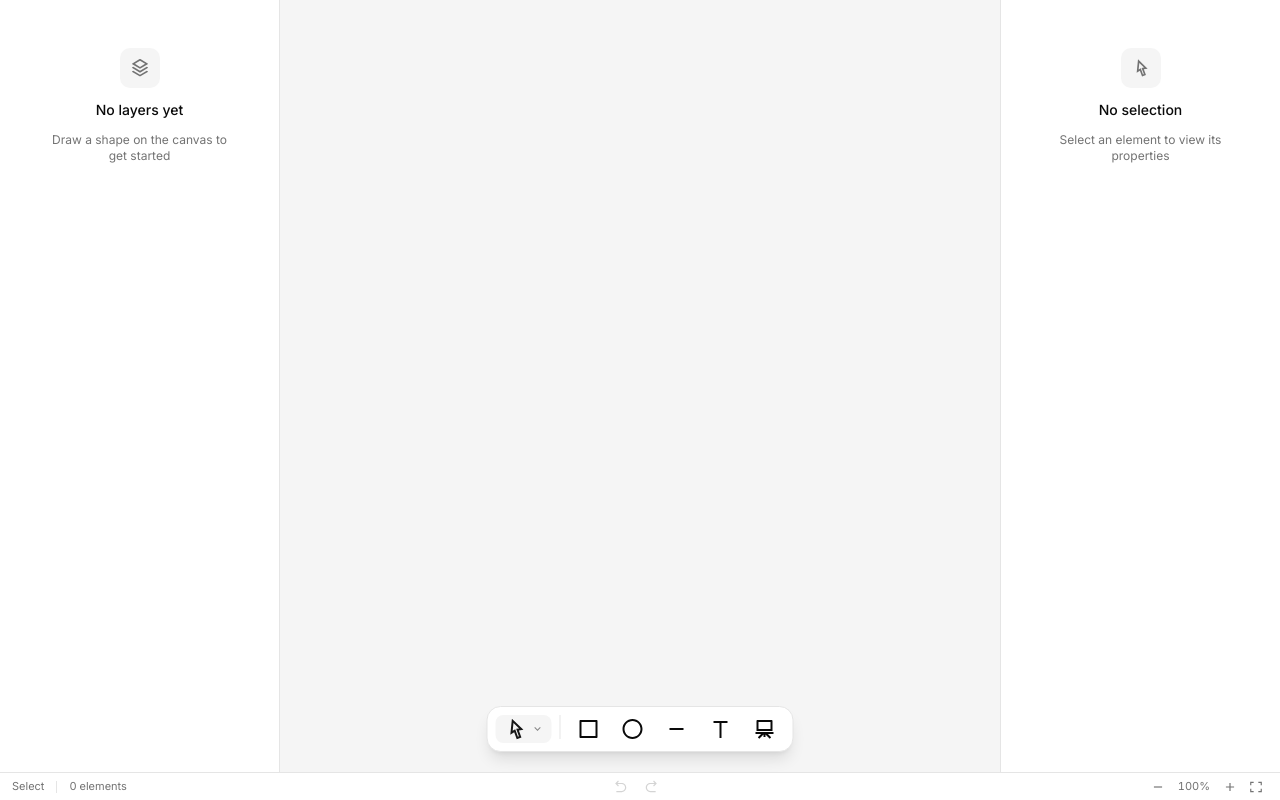
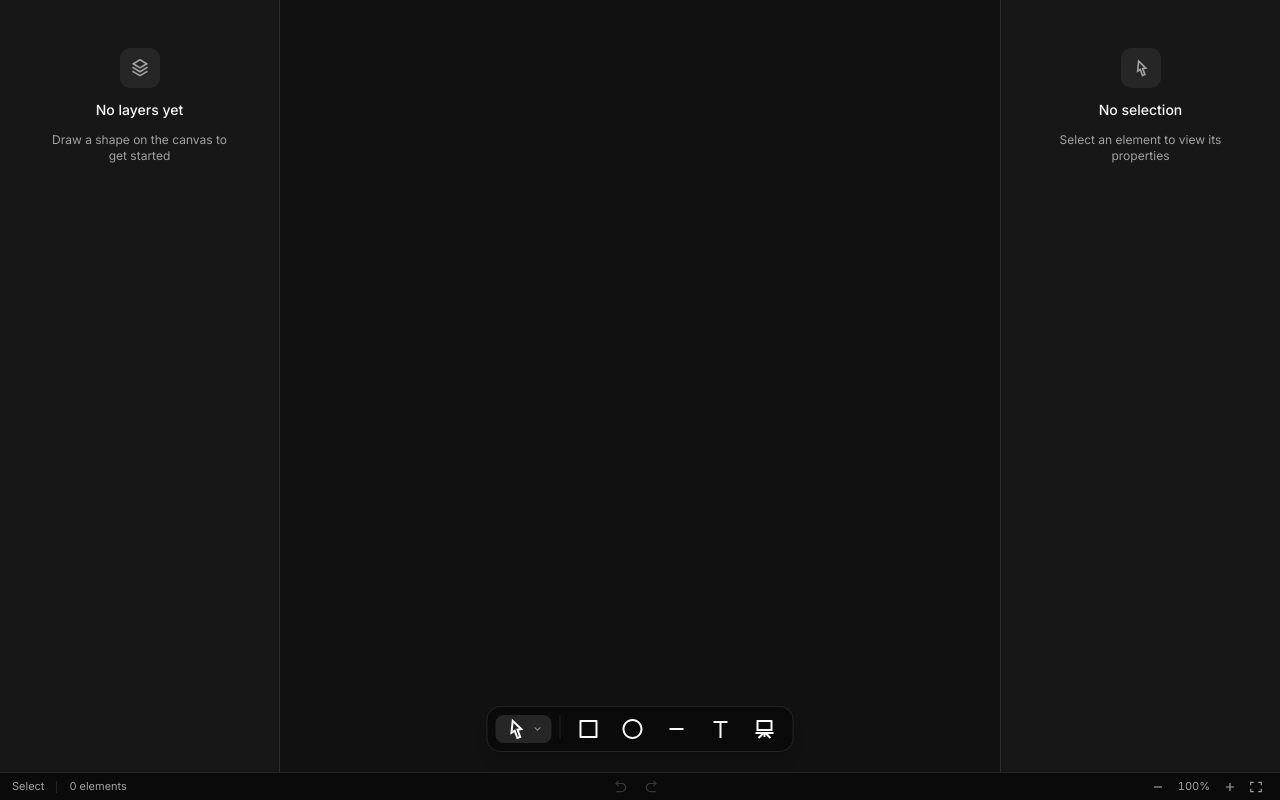
Before and after one commit to georgedrury/substrate, a Next.js app: page / in a window 1280 px wide. Built offline with nearby package versions, Linux system fonts and the light colour scheme.

Commit message:
chore: revert to dark mode

```diff
--- a/app/layout.tsx
+++ b/app/layout.tsx
@@ -54,7 +54,7 @@ export default function RootLayout({
 				"overscroll-none",
 			)}
 		>
-			<body className="min-h-full  flex flex-col">
+			<body className="min-h-full dark flex flex-col">
 				{children}
 				<Toaster theme="dark" position="bottom-center" />
 			</body>
```
